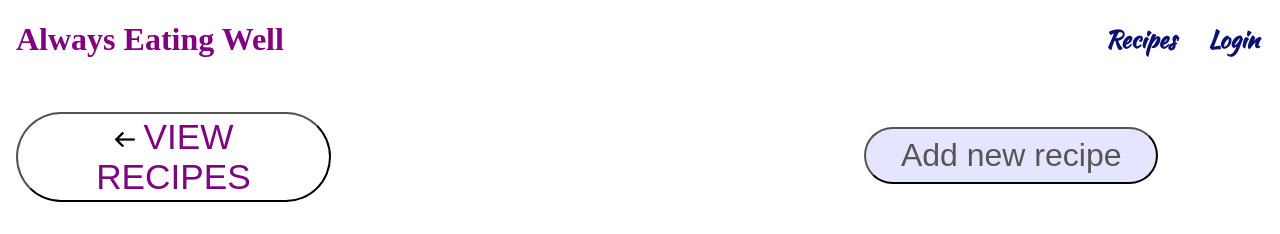
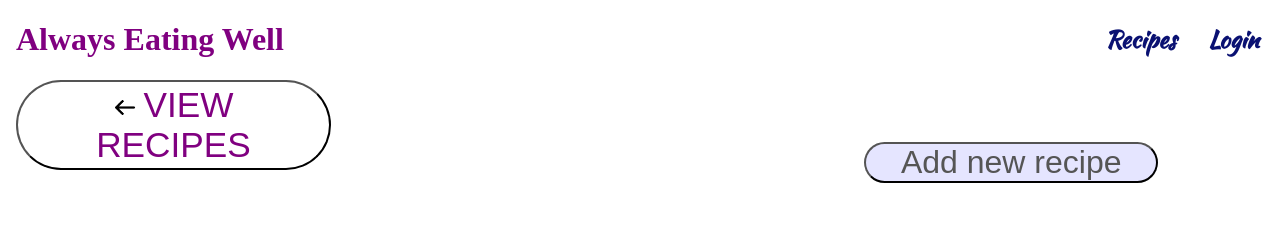
Before and after one commit to ishat005/always-eating-well, a React (Create React App) app: page /recipes/1 in a window 1280 px wide. Shown: the top 234 px of the page. Built offline with nearby package versions, Linux system fonts and the light colour scheme; no server answers; a web font is replaced by a local one.

Commit message:
modified stylings

```diff
--- a/src/Components/SelectedRecipe/SelectedRecipe.scss
+++ b/src/Components/SelectedRecipe/SelectedRecipe.scss
@@ -1,10 +1,5 @@
 @use '../../Styles/partials/fonts';
 @import '../../Styles/partials/variables';
-
-.buttons-recipe-action{
-    position: relative;
-    bottom: 3rem;
-}
 
 .view-recipes{
     background-color: $color-white;
@@ -22,7 +17,7 @@
 
     @include mobile-only{
         position: absolute;
-        top: 4rem;
+        top: 13rem;
         width: 48%;
         padding: 0px 1rem 0.188rem 1rem;
         left: 1rem;
@@ -30,7 +25,7 @@
 
     @include mobileplus{
         position: absolute;
-        top: 4rem;
+        top: 6rem;
         width: 30%;
         padding: 0px 1rem 0.188rem 1rem;
         left: 1rem;
@@ -71,7 +66,7 @@
 
     @include mobile-only{
         position: absolute;
-        top: 4rem;
+        top: 13rem;
         left: 16rem;
         border-radius: 2rem;
         width: 40%;
@@ -80,39 +75,39 @@
 
     @include mobileplus{
         position: absolute;
-        top: 4.3rem;
+        top: 6.2rem;
         left: 19rem;
         border-radius: 2rem;
-        width: 34%;
-        padding: 0.5rem 0.8rem;
+        width: 33%;
+        padding: 0rem 0.8rem;
     }
 
     @include tabletplus{
         position: absolute;
-        top: 4.5rem;
+        top: 4.7rem;
         left: 25rem;
-        padding: 0.1em 0.1rem 0.2rem 0rem;
+        padding: 0rem 0.8rem;
         border-radius: 2rem;
         width: 23%;
     }
 
     @include tablet-only{
         position: absolute;
-        top: 4.6rem;
-        padding: 0.5rem 0.5rem;
+        top: 4.8rem;
+        left: 25rem;
+        padding: 0rem 0.8rem;
         border-radius: 2rem;
         width: 23%;
-        left: 38rem;
     }
 
     @include desktop{
         position: absolute;
         left: 54rem;
-        padding: 0.5rem 1rem;
+        padding: 0rem 0.85rem;
         border-radius: 4rem;
         width: 23%;
-        top: 5.95rem;
-        font-size: 2.0rem;
+        top: 8.9rem;
+        font-size: 2rem;
     }
 }
 
@@ -139,7 +134,7 @@
             height: 210px;
 
             @include mobile-only{
-                margin-top: 5rem;
+                margin-top: 7rem;
                 margin-left:1rem;
             }
 
@@ -199,7 +194,7 @@
             @include desktop{
                 margin-top: 12rem;
                 padding-left: 1.2rem;
-                font-size: 3rem;
+                font-size: 2.8rem;
             }
         }
 
@@ -246,7 +241,7 @@
 
             @include desktop{
                 padding-bottom: 5rem;
-                font-size: 2.3rem;
+                font-size: 2.2rem;
                 margin-left: 3rem;
             }
         }
--- a/src/Pages/HomePage/HomePage.js
+++ b/src/Pages/HomePage/HomePage.js
@@ -36,9 +36,15 @@ const HomePage = () => {
                 </div>
                 <h2 className="recipes-container__heading">RECIPES</h2>
 
-              <Link to='/users/login' className={'add-new-recipe'}>
+              {/* <Link to='/users/login' className={'add-new-recipe'}>
                 Add new recipe
-              </Link>
+              </Link> */}
+
+                <Link to="/users/login">
+                    <button className="add-recipe">
+                        Add new recipe
+                    </button>
+                </Link>
 
                 {
                     recipe.map((recipe) => {
--- a/src/Pages/HomePage/HomePage.scss
+++ b/src/Pages/HomePage/HomePage.scss
@@ -100,7 +100,9 @@
             }
 
             @include mobileplus{
-                margin-top: 9rem;
+                    position: relative;
+                    bottom: 0rem;
+                    left: 0rem;
             }
 
             @include tabletplus{
@@ -161,6 +163,12 @@
                 font-size: 17px;
             }
 
+
+            @include mobileplus{
+                padding-bottom: 0rem;
+                font-size: 17px;
+            }
+
             @include tabletplus{
                 font-size: 1rem;
                 padding-right: 4rem;
@@ -175,7 +183,7 @@
             }
 
             @include desktop{
-                padding-bottom: 5rem;
+                padding-bottom: 0rem;
                 font-size: 1.8rem;
             }
         }
```
